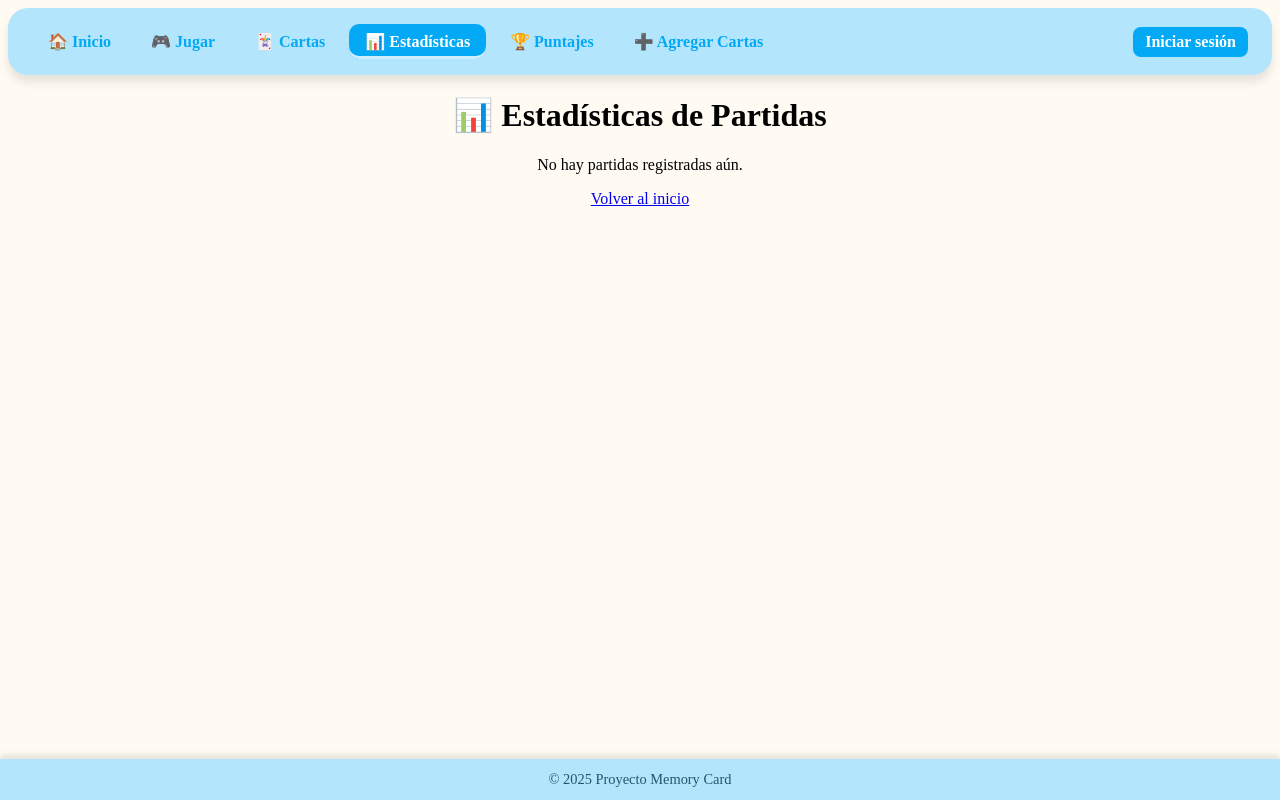
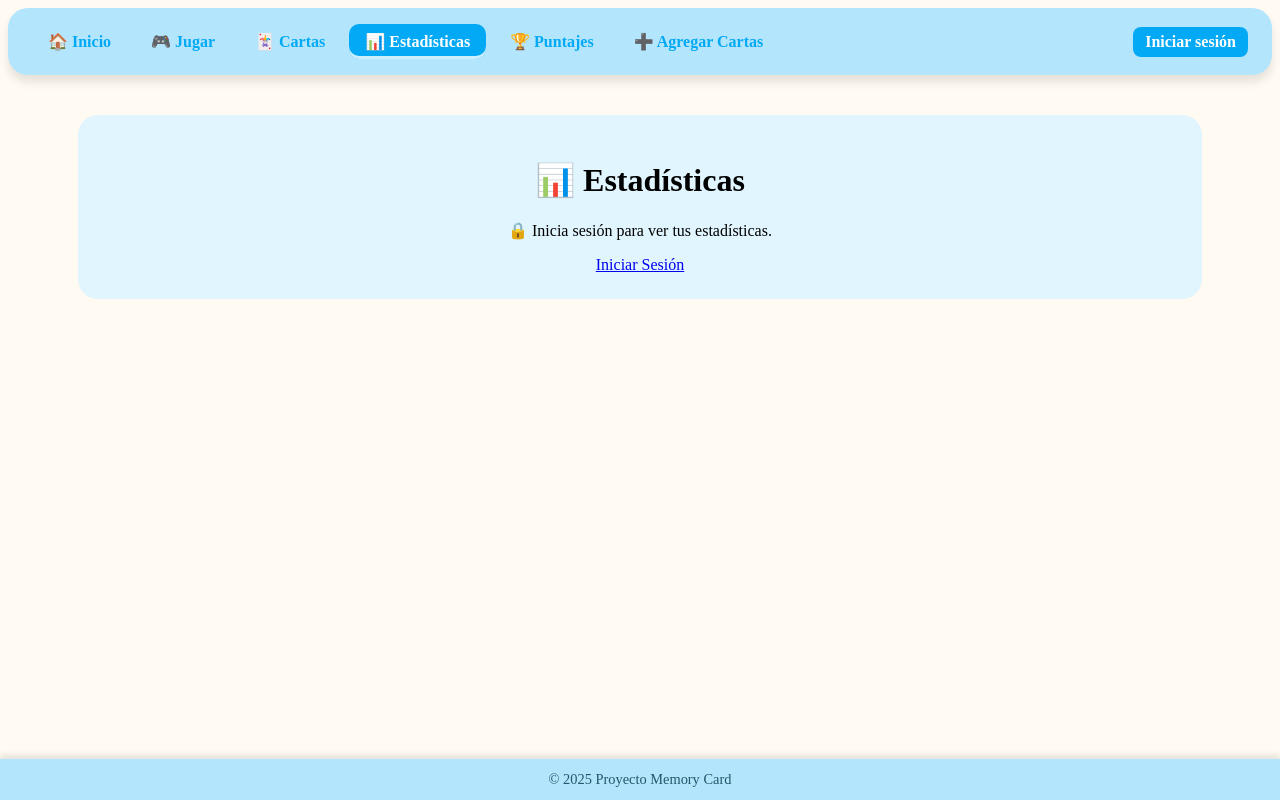
Before and after one commit to lmayor28/Memory-Cards, a Vue app: page /estadisticas in a window 1280 px wide. Built offline with nearby package versions, Linux system fonts and the light colour scheme.

Commit message:
statsview modificado para que ande con app.vue

```diff
--- a/src/views/StatsView.vue
+++ b/src/views/StatsView.vue
@@ -1,43 +1,48 @@
 <template>
   <div class="stats">
-    <h1>📊 Estadísticas de Partidas</h1>
+    <h1>📊 Estadísticas</h1>
 
-    <div v-if="partidas.length > 0">
-      <table>
+    <div v-if="!usuarioActual">
+      <p>🔒 Inicia sesión para ver tus estadísticas.</p>
+      <router-link to="/iniciar-sesion">Iniciar Sesión</router-link>
+    </div>
+
+    <div v-else>
+      <p>Jugador: <strong>{{ usuarioActual.nombreUsuario }}</strong></p>
+
+      <table v-if="usuarioActual.partidas?.length">
         <thead>
           <tr>
-            <th>Jugador</th>
+            <th>#</th>
+            <th>Puntuación</th>
             <th>Aciertos</th>
-            <th>Tiempo (s)</th>
+            <th>Tiempo (seg)</th>
             <th>Fecha</th>
           </tr>
         </thead>
         <tbody>
-          <tr v-for="(p, index) in partidas" :key="index">
-            <td>{{ p.usuario }}</td>
-            <td>{{ p.aciertos }}</td>
-            <td>{{ p.tiempo }}</td>
-            <td>{{ p.fecha }}</td>
+          <tr v-for="(partida, index) in usuarioActual.partidas" :key="partida.id">
+            <td>{{ index + 1 }}</td>
+            <td>{{ partida.puntuacion }}</td>
+            <td>{{ partida.aciertos }}</td>
+            <td>{{ partida.tiempoFinal }}</td>
+            <td>{{ partida.fechaInicio }}</td>
           </tr>
         </tbody>
       </table>
+
+      <p v-else>😅 No hay partidas registradas aún.</p>
     </div>
-
-    <div v-else>
-      <p>No hay partidas registradas aún.</p>
-    </div>
-
-    <router-link to="/">Volver al inicio</router-link>
   </div>
 </template>
 
 <script>
 export default {
-  name: 'StatsView',
+  name: "StatsView",
   props: {
-    partidas: {
-      type: Array,
-      default: () => []
+    usuarioActual: {
+      type: Object,
+      default: null
     }
   }
 }
@@ -45,15 +50,25 @@ export default {
 
 <style scoped>
 .stats {
+  width: 85%;
+  margin: 40px auto;
+  text-align: center;
+  background-color: #e1f5fe;
+  padding: 25px;
+  border-radius: 20px;
+}
+table {
+  margin: 20px auto;
+  border-collapse: collapse;
+  width: 90%;
+}
+th, td {
+  border: 1px solid #0288d1;
+  padding: 8px;
   text-align: center;
 }
-table {
-  margin: 1rem auto;
-  border-collapse: collapse;
-  width: 80%;
-}
-th, td {
-  border: 1px solid #ccc;
-  padding: 8px;
+th {
+  background-color: #03a9f4;
+  color: white;
 }
 </style>
```
